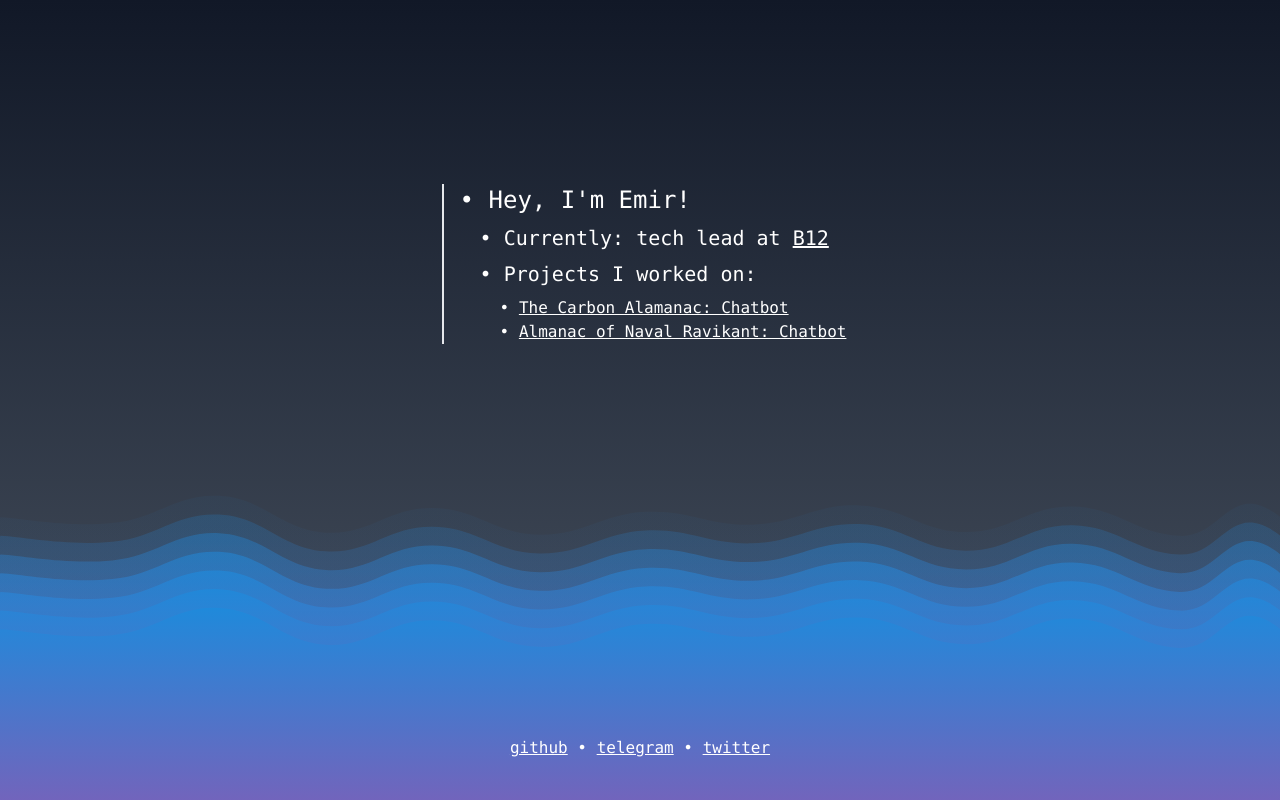
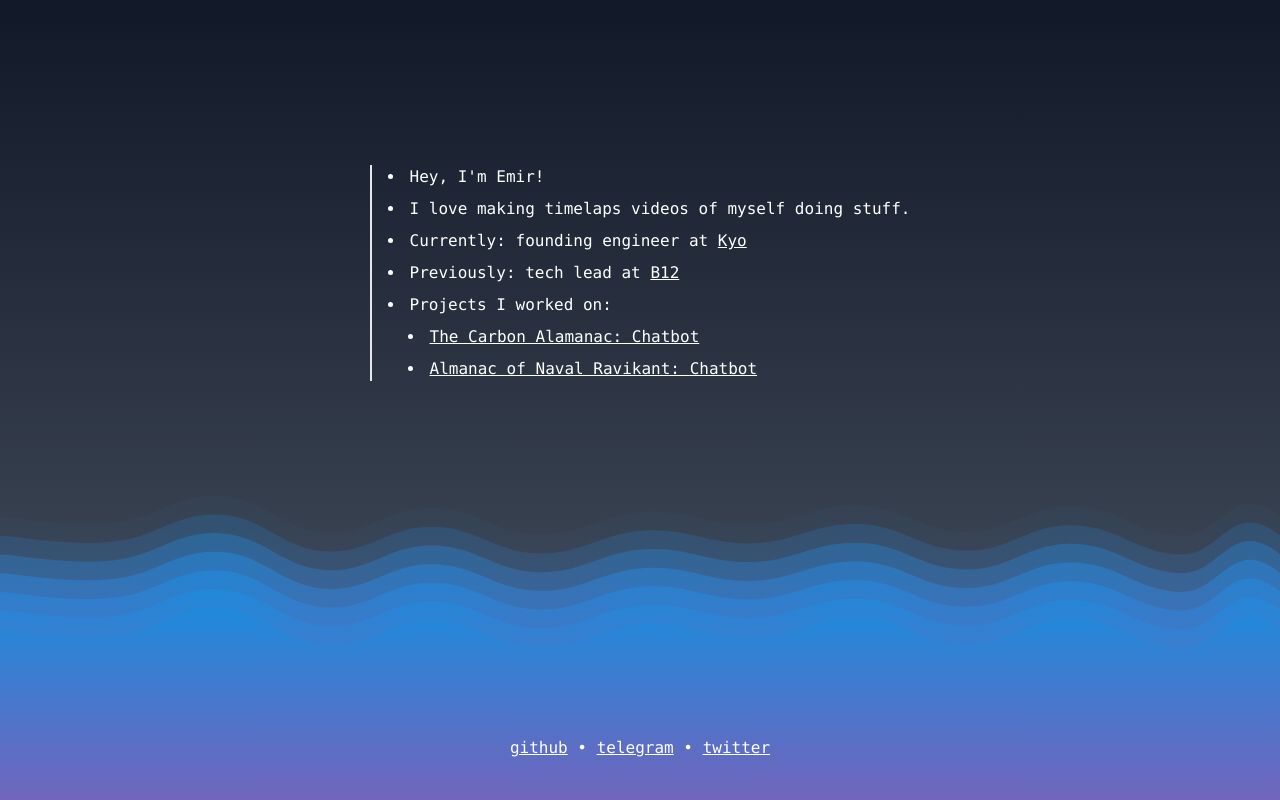
Before and after one commit to progremir/progremir.dev, a Next.js app: page / in a window 1280 px wide. Built offline with nearby package versions, Linux system fonts and the light colour scheme.

Commit message:
feat: update content

```diff
--- a/src/pages/index.tsx
+++ b/src/pages/index.tsx
@@ -27,18 +27,29 @@ export default function Home() {
       </Head>
       <header />
       <main>
-        <div className="border-l-2 pl-4 ml-2 space-y-2">
-          <h1>&bull; Hey, I&apos;m Emir!</h1>
-          <h2 className="ml-5">
-            &bull; Currently: tech lead at{` `}
+        <ul className="border-l-2 pl-4 space-y-2 list-disc list-inside">
+          <li>Hey, I&apos;m Emir!</li>
+          <li>I love making timelaps videos of myself doing stuff.</li>
+          <li>
+            Currently: founding engineer at{` `}
+            <a
+              href="https://kyohealth.ai"
+              target="_blank"
+              rel="noopener noreferrer"
+            >
+              Kyo
+            </a>
+          </li>
+          <li>
+            Previously: tech lead at{` `}
             <a href="https://b12.io" target="_blank" rel="noopener noreferrer">
               B12
             </a>
-          </h2>
-          <h2 className="ml-5">&bull; Projects I worked on:</h2>
-          <ul className="ml-10">
+          </li>
           <li>
-              &bull;{` `}
+            Projects I worked on:
+            <ul className="pl-5 mt-2 space-y-2 list-disc list-inside">
+              <li>
                 <a
                   href="https://carbon.progremir.dev"
                   target="_blank"
@@ -48,7 +59,6 @@ export default function Home() {
                 </a>
               </li>
               <li>
-              &bull;{` `}
                 <a
                   href="https://navalmanac.progremir.dev"
                   target="_blank"
@@ -58,7 +68,8 @@ export default function Home() {
                 </a>
               </li>
             </ul>
-        </div>
+          </li>
+        </ul>
       </main>
       <br />
       <footer className="mb-10">
```
Also changed, not shown: 1 other file (tests, documents, lock files or other folders). Lines whose indentation alone changed are shown as unchanged.
